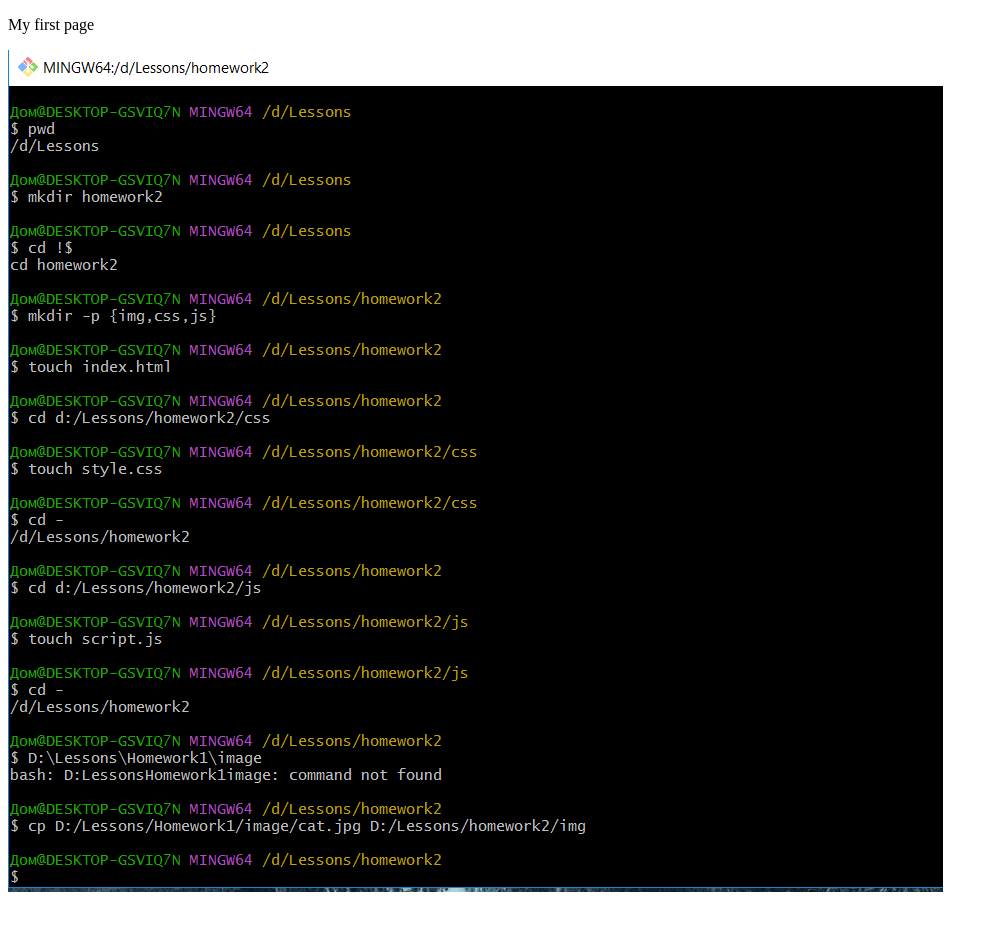
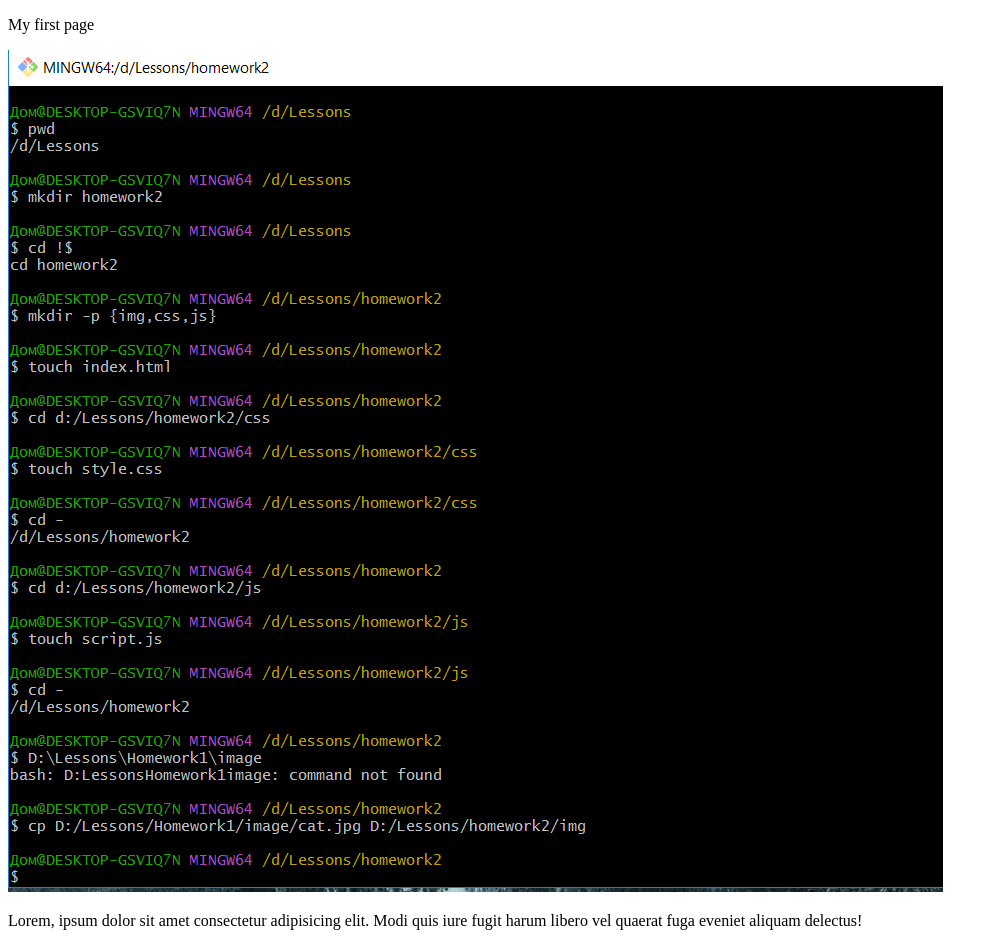
Before and after one commit to Alinaua01/alina2, a plain HTML site: page homework2/index.html in a window 1280 px wide. Shown: the whole page, without its empty margins (0-998 px from the left). Before the commit the page ends 904 px from the top, so only its background shows below. Drawn offline with Linux system fonts and the light colour scheme.

Commit message:
add text

```diff
--- a/homework2/index.html
+++ b/homework2/index.html
@@ -10,6 +10,8 @@
 <body>
     <p>My first page</p>
     <img src="/homework2/img/phot1.png" alt=" ">
+    <p>Lorem, ipsum dolor sit amet consectetur adipisicing elit.
+        Modi quis iure fugit harum libero vel quaerat fuga eveniet aliquam delectus!</p>
 
 </body>
 </html>
```
